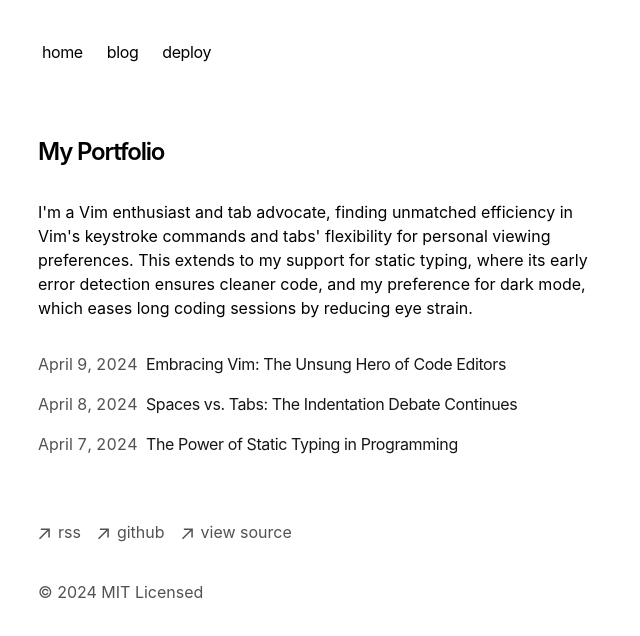
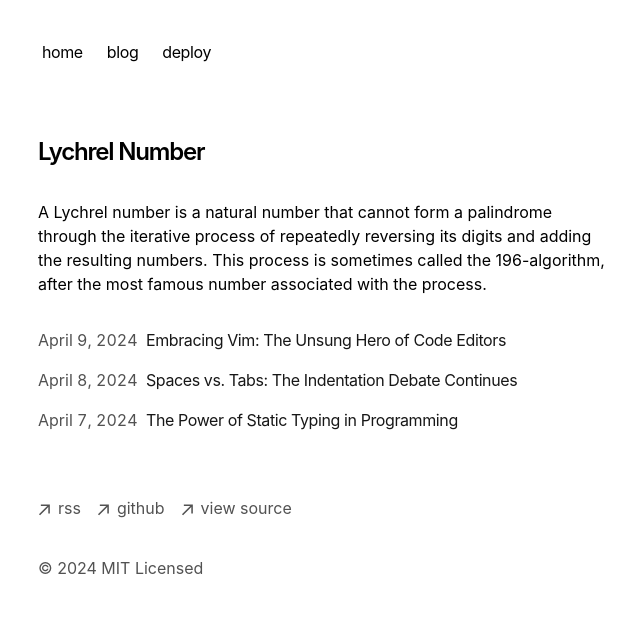
Before and after one commit to extinctsion/lyrchel_number_app, a Next.js app: page / in a window 1280 px wide. Shown: the top 636 px of the page, without its empty margins (314-954 px from the left). Built offline with nearby package versions, Linux system fonts and the light colour scheme.

Commit message:
Added intro to the app

```diff
--- a/app/page.tsx
+++ b/app/page.tsx
@@ -4,14 +4,13 @@ export default function Page() {
   return (
     <section>
       <h1 className="mb-8 text-2xl font-semibold tracking-tighter">
-        My Portfolio
+        Lychrel Number
       </h1>
       <p className="mb-4">
-        {`I'm a Vim enthusiast and tab advocate, finding unmatched efficiency in
-        Vim's keystroke commands and tabs' flexibility for personal viewing
-        preferences. This extends to my support for static typing, where its
-        early error detection ensures cleaner code, and my preference for dark
-        mode, which eases long coding sessions by reducing eye strain.`}
+        {`A Lychrel number is a natural number that cannot form a palindrome through
+        the iterative process of repeatedly reversing its digits and adding the resulting numbers.
+        This process is sometimes called the 196-algorithm,
+        after the most famous number associated with the process.`}
       </p>
       <div className="my-8">
         <BlogPosts />
```
